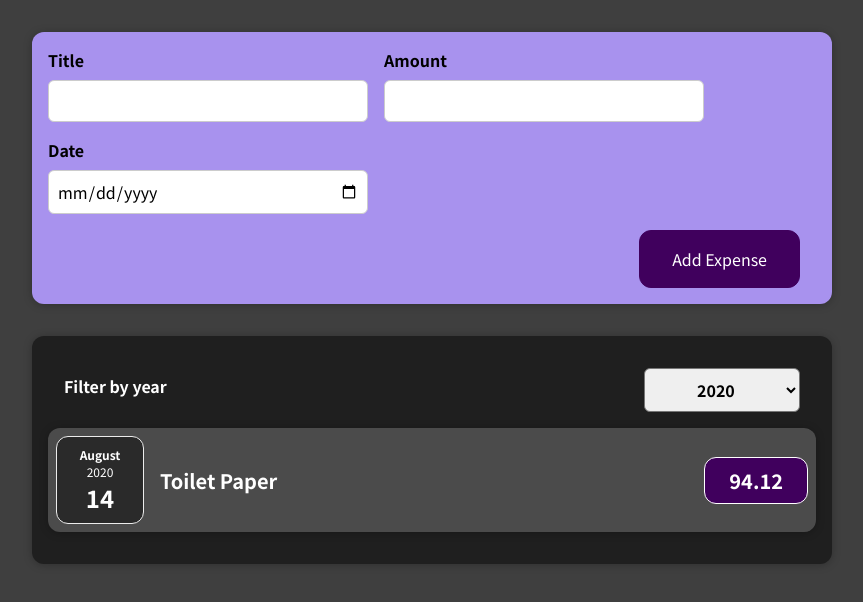
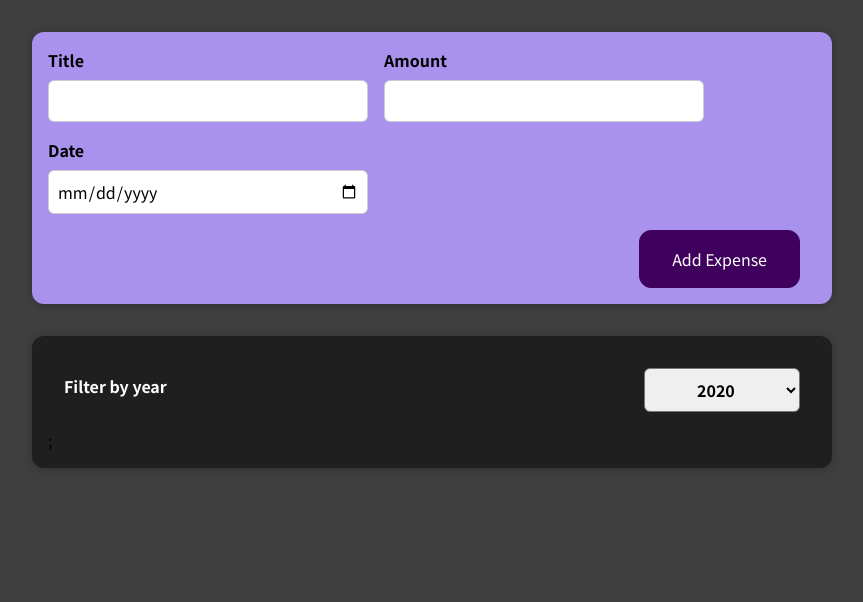
Before and after one commit to TarunVL/react, a React (Create React App) app: page / in a window 1280 px wide. Shown: the top 602 px of the page, without its empty margins (208-1071 px from the left). Built offline with nearby package versions, Linux system fonts and the light colour scheme.

Commit message:
expenses update

```diff
--- a/src/components/Expenses/Expenses.js
+++ b/src/components/Expenses/Expenses.js
@@ -16,6 +16,19 @@
   const filteredExpenses = props.items.filter((expense) => {
     return expense.date.getFullYear().toString() === filteredYear;
   });
+
+  let expensesContent = <p>No expenses found</p>;
+
+  if (filteredExpenses.length > 0) {
+    expensesContent = filteredExpenses.map((expense) => (
+      <ExpenseItem
+        key={expense.id}
+        title={expense.title}
+        amount={expense.amount}
+        date={expense.date}
+      />
+    ));
+  }
   return (
     <div>
       <Card className="expenses">
@@ -23,18 +36,7 @@
           selected={filteredYear}
           onChangeFilter={filterChangeHandler}
         ></ExpensesFilter>
-        {filteredExpenses.length === 0 ? (
-          <p> No expense found.</p>
-        ) : (
-          filteredExpenses.map((expense) => (
-            <ExpenseItem
-              key={expense.id}
-              title={expense.title}
-              amount={expense.amount}
-              date={expense.date}
-            />
-          ))
-        )}
+        ;
       </Card>
     </div>
   );
```
